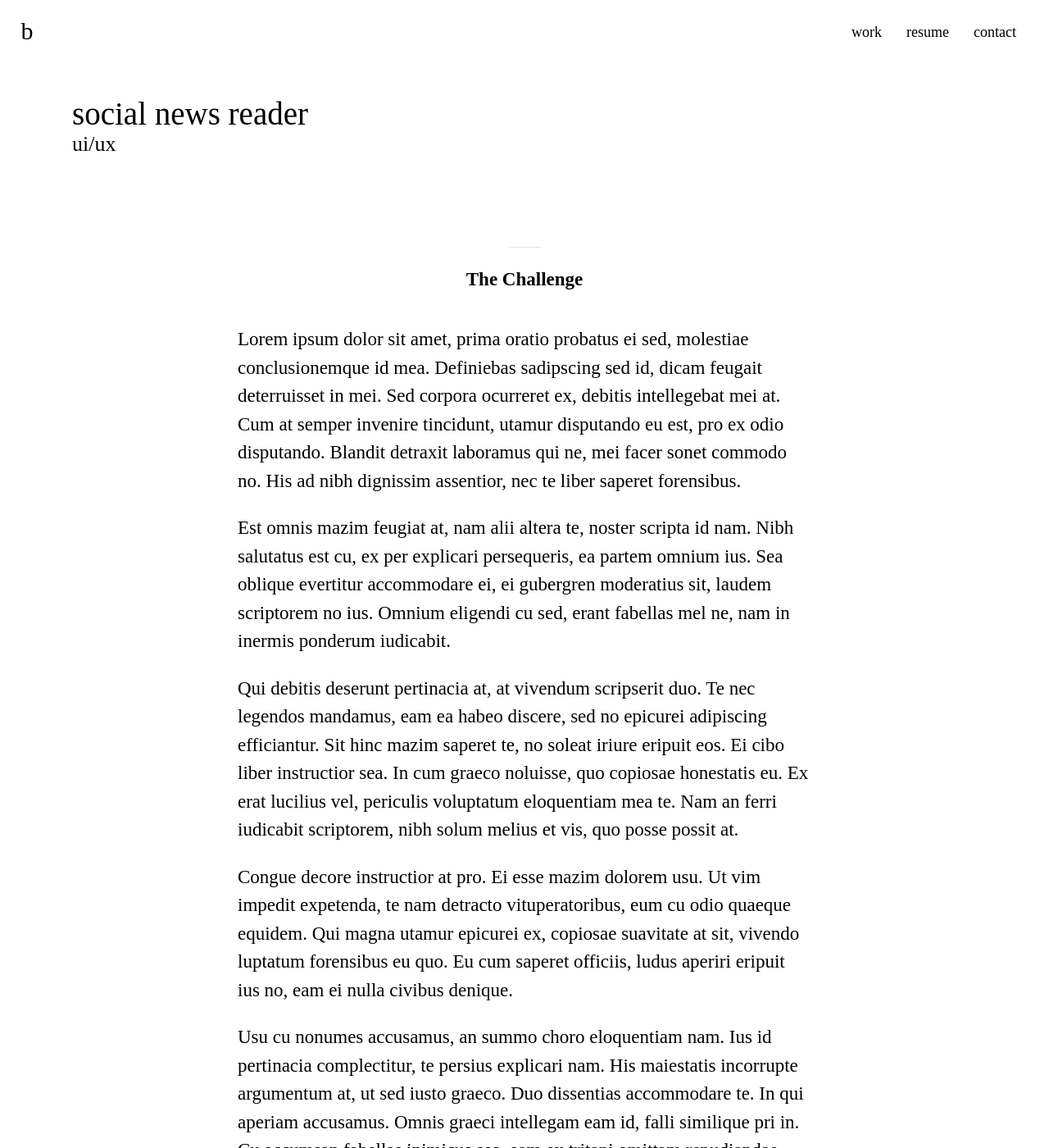
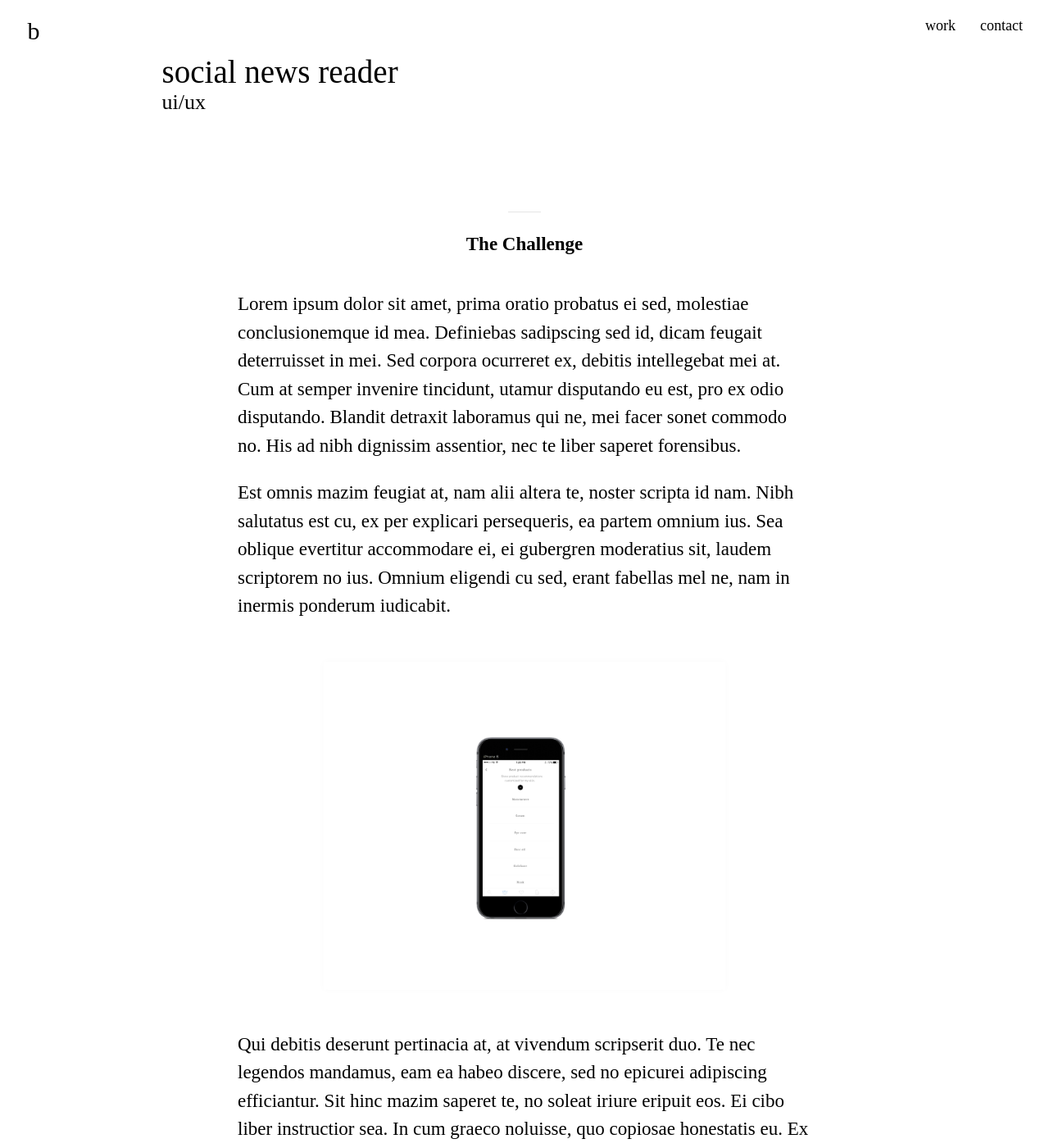
Before and after one commit to bkwon0402/bkwon0402.github.io, a Jekyll site: the page built from item/samplepage.md, in a window 1280 px wide and 1400 px high. Shown: the whole window at 82% size. Built offline with Jekyll 4.4.1, drawn with Linux system fonts in a browser that asks for light colours.

Commit message:
added new scaling for front page elements as well as new scrolling header for internal pages

```diff
--- a/_includes/header.html
+++ b/_includes/header.html
@@ -1,17 +1,16 @@
-<div id="logoContainer">
-  <a href="/">
-    <div id="homeLogo">b</div>
-  </a>
-  <!--HTML for the navigation bar, primarily-->
-</div>
+   <!--HTML for the navigation bar, primarily-->
 <div class="container">
   <div class="content">
     <div class="header">
+      <div id="logoContainer">
+       <a href="/">
+          <div id="homeLogo">b</div>
+        </a>
+      </div>
       <div class="nav">
         <ul>
-          <li class="nav-work"><a href="/essays">work</a></li>
-          <li class="nav-resume"><a href="/portfolio">resume</a></li>
-          <li class="nav-contact"><a href="/about">contact</a></li>
+          <li class="nav-work"><a href="/">work</a></li>
+          <li class="nav-contact"><a href="/contact.html">contact</a></li>
         </ul>
       </div>
     </div>
--- a/_layouts/portfolio_item.html
+++ b/_layouts/portfolio_item.html
@@ -6,6 +6,10 @@
 	<style type="text/css">
 		#homeLogo {
 			display: block;
+		}
+
+		.header {
+			position: fixed;
 		}
 	</style>
 </head>
--- a/item/samplepage.md
+++ b/item/samplepage.md
@@ -10,6 +10,8 @@
 
 Est omnis mazim feugiat at, nam alii altera te, noster scripta id nam. Nibh salutatus est cu, ex per explicari persequeris, ea partem omnium ius. Sea oblique evertitur accommodare ei, ei gubergren moderatius sit, laudem scriptorem no ius. Omnium eligendi cu sed, erant fabellas mel ne, nam in inermis ponderum iudicabit.
 
+<div class="_image" style="background-image: url('/images/kbeauty.png');"></div>
+
 Qui debitis deserunt pertinacia at, at vivendum scripserit duo. Te nec legendos mandamus, eam ea habeo discere, sed no epicurei adipiscing efficiantur. Sit hinc mazim saperet te, no soleat iriure eripuit eos. Ei cibo liber instructior sea. In cum graeco noluisse, quo copiosae honestatis eu. Ex erat lucilius vel, periculis voluptatum eloquentiam mea te. Nam an ferri iudicabit scriptorem, nibh solum melius et vis, quo posse possit at.
 
 Congue decore instructior at pro. Ei esse mazim dolorem usu. Ut vim impedit expetenda, te nam detracto vituperatoribus, eum cu odio quaeque equidem. Qui magna utamur epicurei ex, copiosae suavitate at sit, vivendo luptatum forensibus eu quo. Eu cum saperet officiis, ludus aperiri eripuit ius no, eam ei nulla civibus denique.
--- a/styles/core.css
+++ b/styles/core.css
@@ -24,7 +24,7 @@
 }
 
 #homeLogo {
-	position: absolute;
+	position:   absolute;
 	display: 	none;
 	color: 		#000;
 	text-align: center;
@@ -38,36 +38,34 @@
 
 .portfolio {
 	position: 	relative;
-	max-width: 	1000px;
+	min-width: 	300px;
+	width: 		95%;
 	margin: 	120px auto;
-	margin-left: 110px;
 	list-style: none;
 }
 
 .portfolio li {
-	position: 	relative;
-	float: 		left;
-	margin: 	20px 24px;
-	margin-left: 10px;
-	margin-bottom: 40px;
-	height: 	220px;
+	position: 		relative;
+	float: 			left;
+	margin: 		20px 24px;
+	margin-left: 	10px;
+	margin-bottom: 	40px;
+	width: 			30%;
+	padding-bottom:	10%;
+	min-height: 	270px;
+	min-width: 		270px;
 }
 
 .portfolio li .sample {
-
-	display: 	block;
-
-
-	box-shadow: 0px 0px 8px #fafafa;
-
+	position: 				absolute;
+	display: 				block;
+	box-shadow: 			0px 0px 8px #fafafa;
 	background-size: 		100%;
 	background-repeat: 		no-repeat;
 	background-position: 	center;
-
-	width: 					270px;
-	height: 				180.36px;
-	box-shadow: 			0px 0px 8px #fafafa;
-
+	width: 					100%;
+	height: 				80%;
+	min-height: 			180.36px;
 }
 
 .portfolio li:hover .sample {
@@ -75,6 +73,9 @@
 }
 
 .details {
+	position: 	absolute;
+	bottom: 	0px;
+	width:		100%;
 	display: 	block;
 	margin: 	10px;
 	font-size: 	19px;
@@ -102,9 +103,9 @@
 
 #portfolio_hero {
 	font-size: 		39px;
-	margin-left: 	80px;
+	margin-left: 	15%;
 	margin-top: 	65px;
-	margin-bottom: 	110px;
+	margin-bottom: 	90px;
 }
 
 #portfolio_hero span {
@@ -113,6 +114,7 @@
 }
 
 #portfolio_content {
+	padding: 	20px;
 	width: 		700px;
 	margin:		0 auto;
 }
@@ -131,15 +133,25 @@
 
 }
 
-div.image {
-	content:url('/images/streami.png');
-	width: 800px;
-	margin-left: -70px;
+#portfolio_content ._image {
+	display: 				block;
+	margin: 				50px auto;
+	box-shadow: 			0px 0px 8px #fafafa;
+	background-size: 		100%;
+	background-repeat: 		no-repeat;
+	background-position: 	center;
 
+	width: 70%;
+	height: 400px;
 }
 
-
 /* global */
+.header {
+	position:	absolute;
+	width: 		100%;
+	top: 		0px;
+	background: rgba(255, 255, 255, .88);
+}
 .nav {
 	height: 		43px;
 	margin: 		0;
@@ -148,7 +160,7 @@
 }
 
 .nav ul {
-	position: 		fixed;
+	position: 		absolute;
 	right: 			0px;
 	height: 		0px;
 	display: 		block;
```
Also changed, not shown: index.html (+5 -9 lines).
